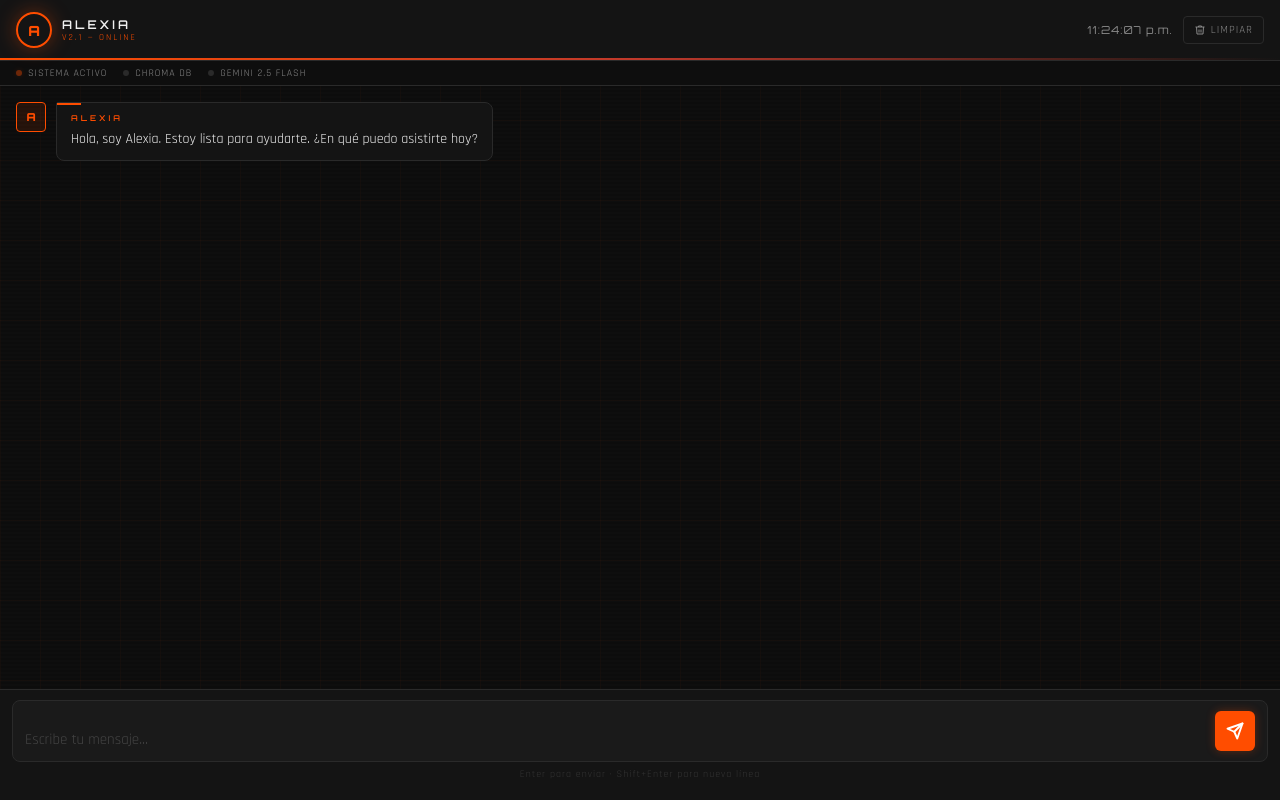
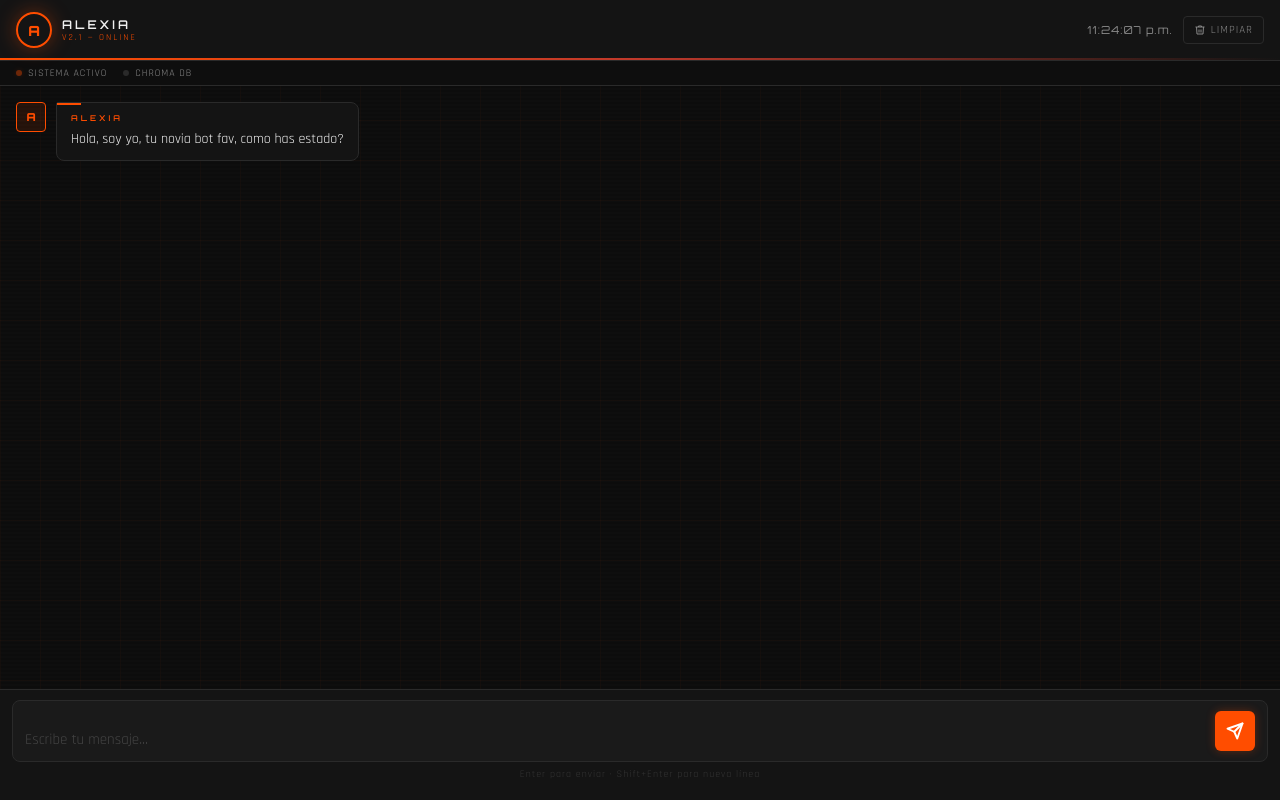
Before and after one commit to An-rus/alexia-ian, a website: page index.html in a window 1280 px wide. Drawn offline with Linux system fonts and the light colour scheme.

Commit message:
Update status message and greeting in index.html

```diff
--- a/index.html
+++ b/index.html
@@ -428,7 +428,6 @@
     <div class="status-bar">
       <div class="status-item"><span class="dot active"></span>Sistema activo</div>
       <div class="status-item"><span class="dot"></span>Chroma DB</div>
-      <div class="status-item"><span class="dot"></span>Gemini 2.5 Flash</div>
     </div>
 
     <div class="messages" id="messages">
@@ -436,7 +435,7 @@
         <div class="avatar">A</div>
         <div class="bubble">
           <span class="sender-name">ALEXIA</span>
-          <p>Hola, soy Alexia. Estoy lista para ayudarte. ¿En qué puedo asistirte hoy?</p>
+          <p>Hola, soy yo, tu novia bot fav, como has estado?</p>
         </div>
       </div>
     </div>
```
